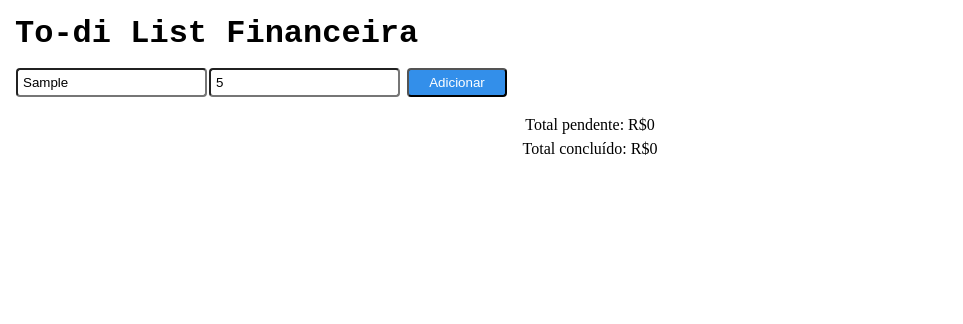
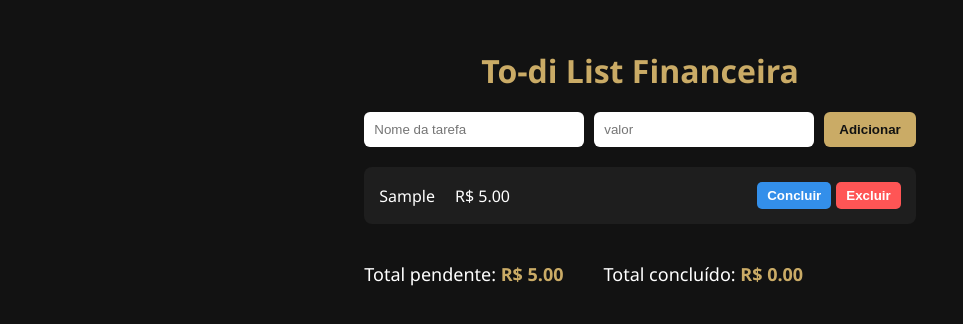
Before and after one commit to ValdineiCS/To-Do-financeiro, a plain HTML site: page index.html in a window 1280 px wide. Both pictures are taken after typing "Sample", "5" into the empty fields and a click on the input "Adicionar". Shown: the whole page, without its empty margins (0-963 px from the left). Drawn offline with Linux system fonts and the light colour scheme.

Commit message:
Js Adicionado, projeto finalizado

```diff
--- a/index.html
+++ b/index.html
@@ -17,7 +17,7 @@
         <form action="">
          <input type="text" name="" id="" placeholder="Nome da tarefa">
         <input type="number" name="" id="" placeholder="valor">
-        <input id="botao" type="button" value="Adicionar">
+        <input id="botao" type="submit" value="Adicionar">
         </form>
 
         <ul id="lista"></ul>
@@ -27,5 +27,7 @@
             <p>Total concluído: <span id="concluido">R$0</span></p>
         </div>
     </main>
+    <script src="script.js"></script>
+
 </body>
 </html>
--- /dev/null
+++ b/script.js
@@ -0,0 +1,122 @@
+const form = document.querySelector('form');
+const botaoAdicionar=document.getElementById('botao');
+    const inputNome=document.querySelector('input[type="text"]');
+    const inputValor =document.querySelector('input[type="number"]');
+    const lista=document.getElementById('lista');
+    const elPendente=document.getElementById('pendente');
+    const elConcluido=document.getElementById('concluido');
+
+    let tarefas =JSON.parse(localStorage.getItem('tarefas')) ||[];
+
+    function salvarTarefas(){
+        localStorage.setItem('tarefas', JSON.stringify(tarefas));
+    }
+
+    function formatarReal(valor){
+        return `R$ ${valor.toFixed(2)}`;
+    }
+
+    function renderizar(){
+        lista.innerHTML="";
+
+        let totalPendente=0;
+        let totalConcluido=0;
+
+        tarefas.forEach(t=>{
+            const li = document.createElement('li');
+            li.className="item";
+
+            const info=document.createElement("div");
+            info.className="info";
+            info.innerHTML=`<span class="nome">${t.nome}</span> <span class="valor"> ${formatarReal(t.valor)}</span>`;
+
+
+            const botoes=document.createElement('div');
+            botoes.className="botoes";
+
+            const btnConcluir = document.createElement('button');
+            btnConcluir.textContent=t.concluido ? 'Desfazer' : 'Concluir';
+            btnConcluir.className=t.concluido ? 'desfazer' : 'concluir';
+
+            const btnExcluir=document.createElement('button');
+            btnExcluir.textContent="Excluir";
+            btnExcluir.classList='excluir';
+
+            btnConcluir.addEventListener('click', ()=>{
+                t.concluido=!t.concluido;
+                salvarTarefas();
+                renderizar();
+            });
+
+            btnExcluir.addEventListener('click', ()=>{
+                tarefas=tarefas.filter(item=> item.id !== t.id);
+                salvarTarefas();
+                renderizar();
+            });
+
+            botoes.appendChild(btnConcluir);
+            botoes.appendChild(btnExcluir);
+            li.appendChild(info)
+            li.appendChild(botoes);
+
+            if(t.concluido){
+                li.style.opacity='0.6'
+                li.style.textDecoration='line-through';
+                totalConcluido+=t.valor;
+            }else{
+                totalPendente+=t.valor;
+            }
+
+            lista.appendChild(li);
+        })
+
+        elPendente.textContent=formatarReal(totalPendente);
+        elConcluido.textContent=formatarReal(totalConcluido);
+    }
+
+    function adicionarTarefa(e){
+
+        if(e) e.preventDefault();
+
+        const nome=inputNome.value.trim();
+        const valor=parseFloat(inputValor.value);
+
+        if(!nome){
+            alert('Digite o nome da tarefa.');
+            return;
+        }
+        if(isNaN(valor) ||valor<=0){
+            alert('Digite um valor válido (maior que 0).');
+            return;
+        }
+
+        const tarefa={
+            id:Date.now(),
+            nome,
+            valor,
+            concluido:false
+        };
+
+        tarefas.push(tarefa);
+        salvarTarefas();
+        renderizar();
+
+        inputNome.value='';
+        inputValor.value='';
+        inputNome.focus();
+    };
+
+        botaoAdicionar.addEventListener('click', adicionarTarefa);
+
+
+        [inputNome, inputValor].forEach(inp =>{
+            inp.addEventListener('keyup', (e) =>{
+                if (e.key==='Enter') {
+                    e.preventDefault();
+                adicionarTarefa(e);
+                }
+            });
+        });
+        form.addEventListener('submit', e => e.preventDefault());
+
+        renderizar();
--- a/style.css
+++ b/style.css
@@ -1,39 +1,122 @@
-*{
-    margin: 0;
-    padding: 0;
-    box-sizing: border-box;
-}
-
-body h1{
-    font-family: 'Courier New', Courier, monospace;
-    margin: 15px;
-}
-form{
-
-display: flex;
-margin: 15px;
-}
-
-form input{
-    padding: 5px;
-    margin: 1px;
-    border-radius: 4px
-}
-
-#botao{
-    background-color: #338FEA;
-    color: white;
-    margin-left: 6px;
-    width: 100px;
-}
-
-.total{
+body {
+    background-color: #121212;
+    color: #fff;
+    font-family: 'Segoe UI', Tahoma, Geneva, Verdana, sans-serif;
     display: flex;
     flex-direction: column;
     align-items: center;
-    margin-right: 100px;
+    padding: 20px;
 }
 
-.total p{
-    padding: 3px;
+h1 {
+    margin-bottom: 20px;
+    color: #CAAB66;
+    text-align: center;
 }
+
+form {
+    display: flex;
+    gap: 10px;
+    margin-bottom: 20px;
+}
+
+form input[type="text"],
+form input[type="number"] {
+    padding: 10px;
+    border-radius: 6px;
+    border: none;
+    width: 200px;
+    outline: none;
+}
+
+#botao {
+    background-color: #CAAB66;
+    color: #121212;
+    border: none;
+    border-radius: 6px;
+    padding: 10px 15px;
+    cursor: pointer;
+    font-weight: bold;
+    transition: background 0.3s;
+}
+
+#botao:hover {
+    background-color: #b58f4f;
+}
+
+ul#lista {
+    list-style: none;
+    width: 100%;
+    max-width: 600px;
+    padding: 0;
+}
+
+li.item {
+    display: flex;
+    justify-content: space-between;
+    align-items: center;
+    background-color: #1e1e1e;
+    margin-bottom: 10px;
+    padding: 15px;
+    border-radius: 8px;
+    transition: all 0.3s;
+}
+
+li.item:hover {
+    background-color: #292929;
+}
+
+.info {
+    display: flex;
+    gap: 20px;
+    font-size: 16px;
+}
+
+.botoes button {
+    margin-left: 5px;
+    padding: 6px 10px;
+    border: none;
+    border-radius: 5px;
+    cursor: pointer;
+    font-weight: bold;
+    transition: all 0.2s;
+}
+
+button.concluir {
+    background-color: #338FEA;
+    color: #fff;
+}
+
+button.concluir:hover {
+    background-color: #1c6ed1;
+}
+
+button.desfazer {
+    background-color: #888888;
+    color: #fff;
+}
+
+button.desfazer:hover {
+    background-color: #666666;
+}
+
+button.excluir {
+    background-color: #ff5555;
+    color: #fff;
+}
+
+button.excluir:hover {
+    background-color: #cc4444;
+}
+
+.total {
+    margin-top: 20px;
+    display: flex;
+    gap: 40px;
+    font-size: 18px;
+}
+
+.total span {
+    font-weight: bold;
+    color: #CAAB66;
+}
```
